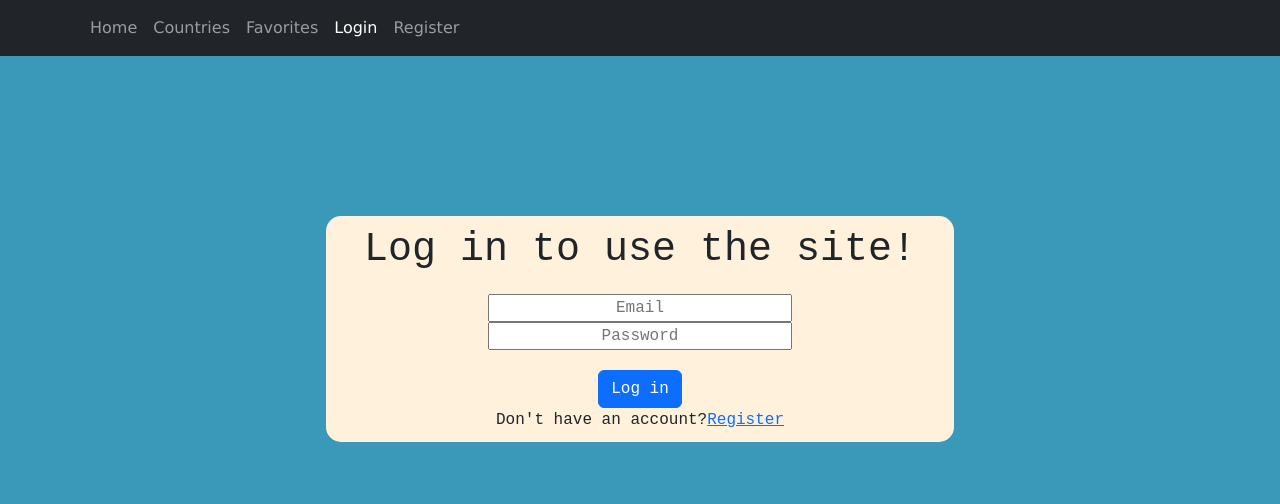
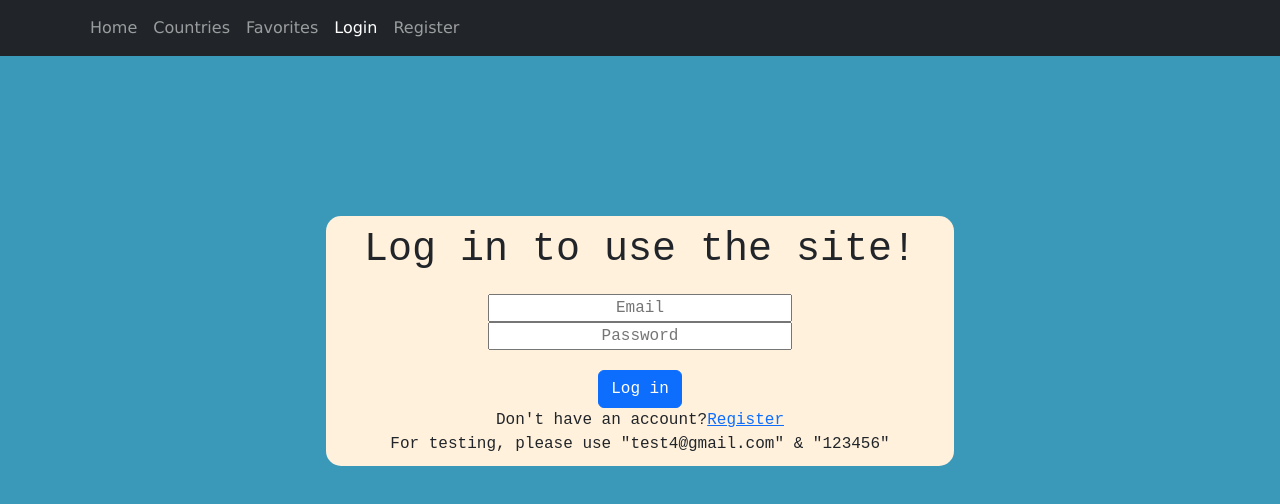
Before and after one commit to haidanglevn/countries-react, a React (Create React App) app: page /login in a window 1280 px wide. Shown: the top 504 px of the page. Built offline with nearby package versions, Linux system fonts and the light colour scheme; no server answers.

Commit message:
Add test account hint in login page

```diff
--- a/src/components/Login.jsx
+++ b/src/components/Login.jsx
@@ -43,6 +43,9 @@ const Login = () => {
           Don't have an account?
           <Link to={"/register"}>Register</Link>
         </div>
+        <div>
+          For testing, please use "test4@gmail.com" & "123456"
+        </div>
       </div>
     </div>
   );
```
